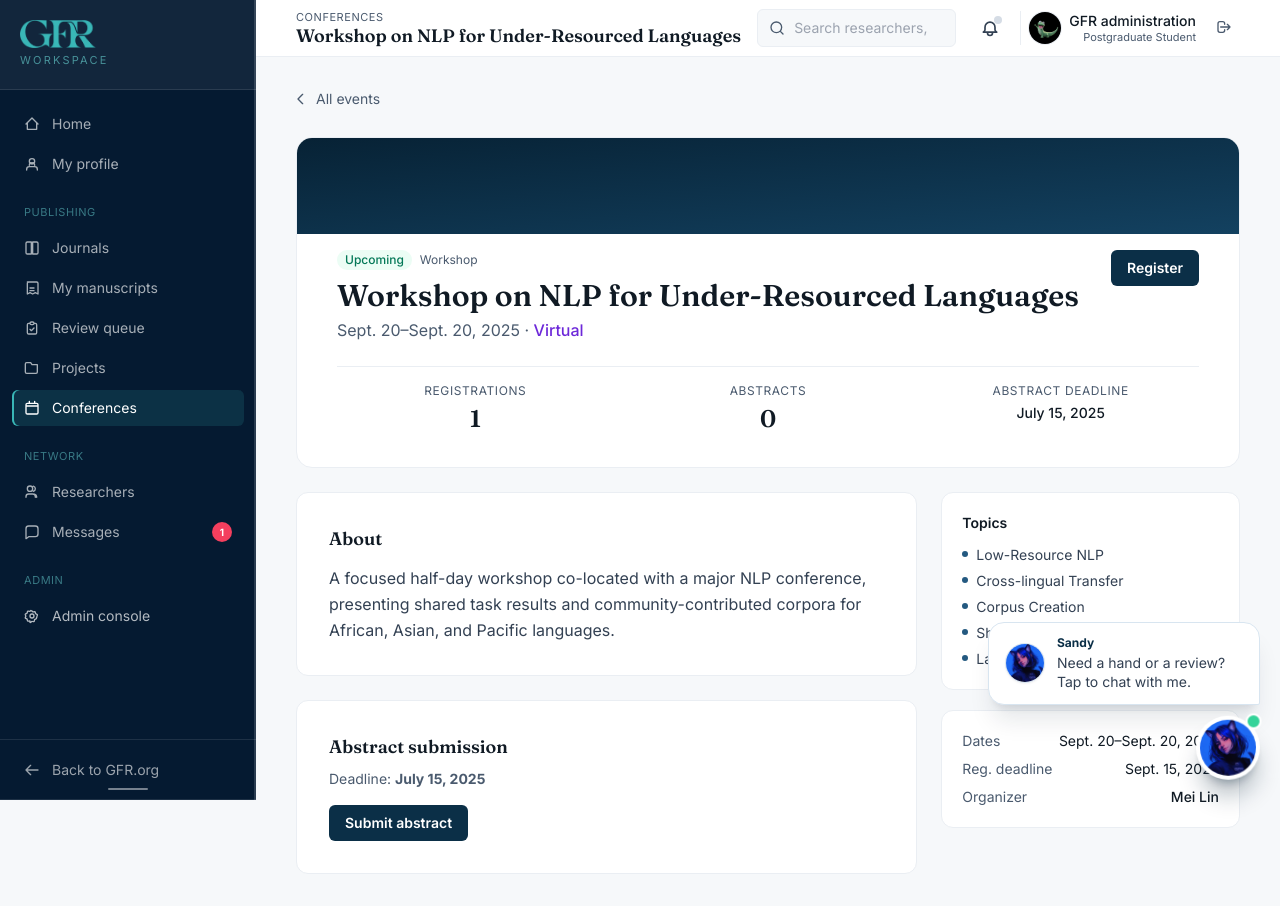
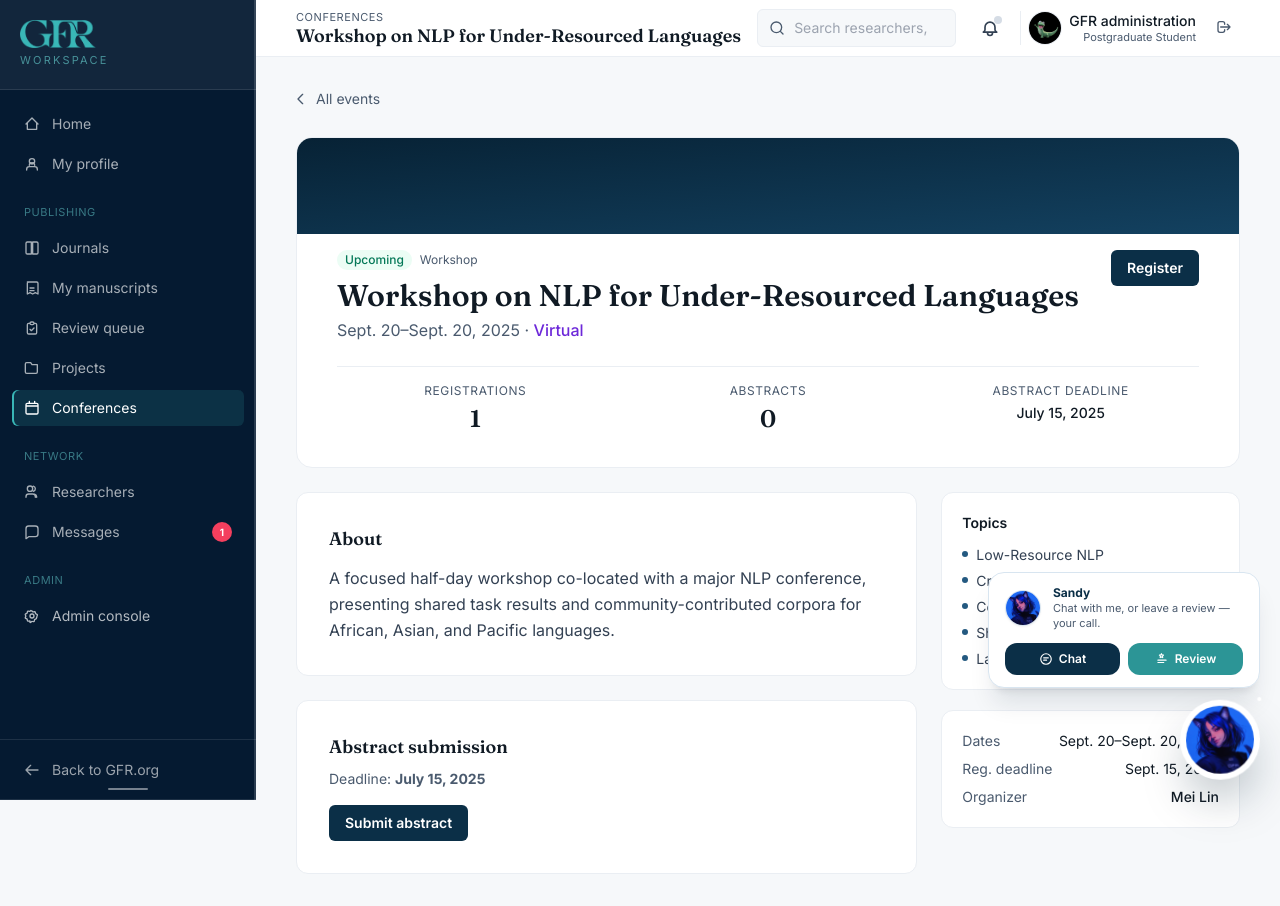
Before and after one commit to dakirBLM/gfr-platform, a Django app: a page that uses templates/dashboard/_sandy.html in a window 1280 px wide. Run offline with Django 4.2, Linux system fonts and the light colour scheme; a user stored in the database is signed in; data comes from the database, SQL or seed files in the repository; some libraries are stand-ins or nearby versions.

Commit message:
Improve Sandy chat: new persona prompt, avatar bubbles, typing indicator, dual entry chips

```diff
--- a/accounts/forms.py
+++ b/accounts/forms.py
@@ -24,7 +24,7 @@ def _apply_input_css(form: forms.Form, skip: set[str] = frozenset()) -> None:
         if isinstance(widget, (forms.CheckboxInput, forms.FileInput, forms.ClearableFileInput)):
             continue
         css = INPUT_CSS
-        if widget.input_type == 'password':
+        if getattr(widget, 'input_type', None) == 'password':
             # Extra right padding so the visibility toggle never overlaps the text.
             css += ' pr-10'
         existing = widget.attrs.get('class', '')
--- a/templates/dashboard/_sandy.html
+++ b/templates/dashboard/_sandy.html
@@ -12,11 +12,24 @@
     from { opacity: 0; transform: translateY(12px) scale(.96); }
     to { opacity: 1; transform: translateY(0) scale(1); }
   }
+  @keyframes sandy-typing {
+    0%, 60%, 100% { transform: translateY(0); opacity: .35; }
+    30% { transform: translateY(-4px); opacity: 1; }
+  }
   .sandy-float { animation: sandy-float 3.2s ease-in-out infinite; }
   .sandy-ring { animation: sandy-ring 2.2s ease-out infinite; }
   .sandy-arrive { animation: sandy-arrive .22s ease-out both; }
+  .sandy-typing-dot {
+    width: 6px;
+    height: 6px;
+    border-radius: 999px;
+    background: #64748b;
+    animation: sandy-typing 1.2s ease-in-out infinite;
+  }
+  .sandy-typing-dot:nth-child(2) { animation-delay: .15s; }
+  .sandy-typing-dot:nth-child(3) { animation-delay: .3s; }
   @media (prefers-reduced-motion: reduce) {
-    .sandy-float, .sandy-ring, .sandy-arrive { animation: none; }
+    .sandy-float, .sandy-ring, .sandy-arrive, .sandy-typing-dot { animation: none; }
   }
   #sandy-chat-log::-webkit-scrollbar { width: 6px; }
   #sandy-chat-log::-webkit-scrollbar-thumb { background: #d5dce5; border-radius: 999px; }
@@ -24,24 +37,39 @@
 
 <aside id="sandy-widget" class="fixed bottom-5 right-5 z-50 flex flex-col items-end gap-3"
        data-chat-url="{% url 'dashboard:sandy_chat' %}"
-       data-user-name="{{ user.display_name|escape }}">
+       data-user-name="{{ user.display_name|escape }}"
+       data-user-avatar="{{ user.avatar_url }}"
+       data-sandy-avatar="{% static 'img/sandy-mascot.png' %}">
   <div id="sandy-prompt"
-       class="sandy-arrive max-w-[17rem] rounded-2xl rounded-br-sm border border-brand-100 bg-white px-4 py-3 shadow-xl shadow-brand-900/10">
-    <button type="button" id="sandy-prompt-open" class="flex items-center gap-3 text-left"
-            aria-expanded="false" aria-controls="sandy-panel">
+       class="sandy-arrive max-w-[17rem] rounded-2xl border border-brand-100 bg-white px-4 py-3 shadow-xl shadow-brand-900/10">
+    <div class="flex items-center gap-3">
       <img src="{% static 'img/sandy-mascot.png' %}" alt=""
-           class="h-10 w-10 shrink-0 rounded-full border border-brand-100 bg-white object-cover shadow-sm">
+           class="h-9 w-9 shrink-0 rounded-full border border-brand-100 bg-white object-cover shadow-sm">
       <span>
         <span class="block text-xs font-bold text-brand-700">Sandy</span>
-        <span class="mt-0.5 block text-sm leading-snug text-ink-700">
-          Need a hand or a review? Tap to chat with me.
-        </span>
+        <span class="block text-[11px] leading-snug text-ink-600">Chat with me, or leave a review — your call.</span>
       </span>
-    </button>
+    </div>
+    <div class="mt-3 grid grid-cols-2 gap-2">
+      <button type="button" data-sandy-quick="chat"
+              class="flex items-center justify-center gap-1.5 rounded-xl bg-brand-700 px-2 py-2 text-xs font-semibold text-white transition hover:bg-brand-800 focus:outline-none focus:ring-2 focus:ring-brand-300">
+        <svg class="h-3.5 w-3.5" fill="none" stroke="currentColor" stroke-width="2" viewBox="0 0 24 24">
+          <path stroke-linecap="round" stroke-linejoin="round" d="M8 10h8M8 14h5M21 12a9 9 0 11-18 0 9 9 0 0118 0z"/>
+        </svg>
+        Chat
+      </button>
+      <button type="button" data-sandy-quick="review"
+              class="flex items-center justify-center gap-1.5 rounded-xl bg-teal-600 px-2 py-2 text-xs font-semibold text-white transition hover:bg-teal-700 focus:outline-none focus:ring-2 focus:ring-teal-300">
+        <svg class="h-3.5 w-3.5" fill="none" stroke="currentColor" stroke-width="2" viewBox="0 0 24 24">
+          <path stroke-linecap="round" stroke-linejoin="round" d="M11.05 2.93l1.08 2.18 2.41.35-1.74 1.7.41 2.4-2.16-1.14-2.16 1.14.41-2.4-1.74-1.7 2.41-.35 1.08-2.18zM5 14h14M5 18h10"/>
+        </svg>
+        Review
+      </button>
+    </div>
   </div>
 
   <section id="sandy-panel"
-           class="hidden sandy-arrive w-[min(22rem,calc(100vw-2.5rem))] overflow-hidden rounded-2xl border border-ink-100 bg-white shadow-2xl shadow-brand-900/20"
+           class="hidden sandy-arrive w-[min(22rem,calc(100vw-2.5rem))] max-h-[calc(100vh-3rem)] overflow-x-hidden overflow-y-auto rounded-2xl border border-ink-100 bg-white shadow-2xl shadow-brand-900/20"
            aria-labelledby="sandy-title">
     <div class="flex items-center justify-between bg-gradient-to-r from-brand-800 to-brand-600 px-5 py-4 text-white">
       <div class="flex items-center gap-3">
@@ -62,7 +90,7 @@
     </div>
 
     <div id="sandy-mode-picker" class="space-y-3 p-5">
-      <p class="text-sm text-ink-600">How can I help you today?</p>
+      <p class="text-sm text-ink-600">What would you like to do?</p>
       <button type="button" data-sandy-mode="chat"
               class="flex w-full items-center gap-3 rounded-xl border border-ink-100 bg-ink-50 px-4 py-3 text-left transition hover:border-brand-300 hover:bg-brand-50">
         <span class="flex h-10 w-10 items-center justify-center rounded-full bg-brand-700 text-white">
@@ -103,9 +131,9 @@
       <p id="sandy-chat-error" class="hidden mx-4 mb-2 rounded-lg bg-rose-50 px-3 py-2 text-xs text-rose-700" role="alert"></p>
       <form id="sandy-chat-form" class="flex items-end gap-2 border-t border-ink-100 p-3">
         <label class="sr-only" for="sandy-chat-input">Message Sandy</label>
-        <textarea id="sandy-chat-input" rows="1" maxlength="1500" required
+        <textarea id="sandy-chat-input" rows="2" maxlength="1500" required
                   placeholder="Ask Sandy anything about GFR…"
-                  class="max-h-24 min-h-[2.5rem] flex-1 resize-none rounded-xl border border-ink-200 bg-ink-50 px-3 py-2 text-sm focus:border-brand-500 focus:bg-white focus:outline-none focus:ring-2 focus:ring-brand-500/20"></textarea>
+                  class="max-h-32 min-h-[3rem] flex-1 resize-none rounded-xl border border-ink-200 bg-ink-50 px-3 py-2.5 text-sm focus:border-brand-500 focus:bg-white focus:outline-none focus:ring-2 focus:ring-brand-500/20"></textarea>
         <button type="submit" id="sandy-chat-send"
                 class="rounded-xl bg-brand-700 px-3 py-2.5 text-sm font-semibold text-white hover:bg-brand-800 disabled:cursor-wait disabled:opacity-60"
                 aria-label="Send message">
@@ -114,7 +142,7 @@
       </form>
     </div>
 
-    <form id="sandy-form" action="{% url 'dashboard:sandy_feedback' %}" method="post" class="hidden space-y-5 p-5">
+    <form id="sandy-form" action="{% url 'dashboard:sandy_feedback' %}" method="post" class="hidden space-y-3 p-4">
       {% csrf_token %}
       <fieldset>
         <legend class="text-sm font-semibold text-ink-900">How is your experience?</legend>
@@ -124,7 +152,7 @@
             <label class="cursor-pointer">
               <input type="radio" name="rating" value="{{ score }}" class="peer sr-only"
                      aria-label="Rating {{ score }} out of 5" required>
-              <span class="flex h-10 items-center justify-center rounded-xl border border-ink-200 text-sm font-bold text-ink-600 transition hover:-translate-y-0.5 hover:border-brand-400 hover:text-brand-700 peer-checked:border-brand-600 peer-checked:bg-brand-600 peer-checked:text-white peer-focus-visible:ring-2 peer-focus-visible:ring-brand-400 peer-focus-visible:ring-offset-2">
+              <span class="flex h-8 items-center justify-center rounded-xl border border-ink-200 text-sm font-bold text-ink-600 transition hover:-translate-y-0.5 hover:border-brand-400 hover:text-brand-700 peer-checked:border-brand-600 peer-checked:bg-brand-600 peer-checked:text-white peer-focus-visible:ring-2 peer-focus-visible:ring-brand-400 peer-focus-visible:ring-offset-2">
                 {{ score }}
               </span>
             </label>
@@ -135,13 +163,13 @@
       <label class="block">
         <span class="text-sm font-semibold text-ink-900">Any bugs?</span>
         <textarea name="bugs" rows="2" maxlength="2000" placeholder="Tell Sandy what went wrong…"
-                  class="mt-2 w-full resize-none rounded-xl border border-ink-200 bg-ink-50 px-3 py-2.5 text-sm focus:border-brand-500 focus:bg-white focus:outline-none focus:ring-2 focus:ring-brand-500/20"></textarea>
+                  class="mt-2 w-full resize-none rounded-xl border border-ink-200 bg-ink-50 px-3 py-2 text-sm focus:border-brand-500 focus:bg-white focus:outline-none focus:ring-2 focus:ring-brand-500/20"></textarea>
       </label>
 
       <label class="block">
         <span class="text-sm font-semibold text-ink-900">What features would you like?</span>
         <textarea name="features" rows="2" maxlength="2000" placeholder="Share an idea for GFR…"
-                  class="mt-2 w-full resize-none rounded-xl border border-ink-200 bg-ink-50 px-3 py-2.5 text-sm focus:border-brand-500 focus:bg-white focus:outline-none focus:ring-2 focus:ring-brand-500/20"></textarea>
+                  class="mt-2 w-full resize-none rounded-xl border border-ink-200 bg-ink-50 px-3 py-2 text-sm focus:border-brand-500 focus:bg-white focus:outline-none focus:ring-2 focus:ring-brand-500/20"></textarea>
       </label>
 
       <p id="sandy-error" class="hidden rounded-lg bg-rose-50 px-3 py-2 text-xs text-rose-700" role="alert"></p>
@@ -163,12 +191,12 @@
   </section>
 
   <button type="button" id="sandy-bubble"
-          class="sandy-float relative flex h-16 w-16 items-center justify-center rounded-full bg-white p-1 text-white shadow-xl shadow-brand-800/30 transition hover:scale-105 focus:outline-none focus:ring-4 focus:ring-brand-200"
+          class="sandy-float relative flex h-20 w-20 items-center justify-center rounded-full bg-white p-1.5 text-white shadow-2xl shadow-brand-800/40 transition hover:scale-105 focus:outline-none focus:ring-4 focus:ring-brand-200"
           aria-label="Open Sandy" aria-expanded="false" aria-controls="sandy-panel">
     <span class="sandy-ring absolute inset-0 rounded-full border-2 border-brand-400"></span>
     <img src="{% static 'img/sandy-mascot.png' %}" alt=""
          class="relative h-full w-full rounded-full object-cover">
-    <span class="absolute -right-0.5 -top-0.5 h-4 w-4 rounded-full border-2 border-white bg-emerald-400"></span>
+    <span class="absolute -right-0.5 -top-0.5 h-4.5 w-4.5 rounded-full border-2 border-white bg-emerald-400"></span>
   </button>
 </aside>
 
@@ -179,7 +207,6 @@
 
     const bubble = document.getElementById('sandy-bubble');
     const prompt = document.getElementById('sandy-prompt');
-    const promptOpen = document.getElementById('sandy-prompt-open');
     const panel = document.getElementById('sandy-panel');
     const modePicker = document.getElementById('sandy-mode-picker');
     const tabs = document.getElementById('sandy-tabs');
@@ -195,29 +222,58 @@
     const submit = document.getElementById('sandy-submit');
     const chatUrl = widget.dataset.chatUrl;
     const userName = widget.dataset.userName || 'there';
+    const userAvatar = widget.dataset.userAvatar || '';
+    const sandyAvatar = widget.dataset.sandyAvatar;
     const csrfToken = form.querySelector('[name=csrfmiddlewaretoken]').value;
+    const sandyAvatarHTML = `<img src="${sandyAvatar}" alt="Sandy" class="h-7 w-7 shrink-0 rounded-full border border-brand-100 bg-white object-cover shadow-sm self-end">`;
+    const userAvatarHTML = `<img src="${userAvatar}" alt="" class="h-7 w-7 shrink-0 rounded-full border border-ink-100 bg-white object-cover self-end">`;
 
     let mode = null;
     const history = [];
 
     const appendBubble = (role, text) => {
+      const isUser = role === 'user';
       const row = document.createElement('div');
-      row.className = role === 'user' ? 'flex justify-end' : 'flex justify-start';
+      row.className = isUser ? 'flex justify-end gap-2' : 'flex justify-start gap-2';
       const bubbleEl = document.createElement('div');
-      bubbleEl.className = role === 'user'
-        ? 'max-w-[85%] rounded-2xl rounded-br-sm bg-brand-700 px-3 py-2 text-sm text-white'
-        : 'max-w-[85%] rounded-2xl rounded-bl-sm bg-ink-50 px-3 py-2 text-sm text-ink-800';
+      bubbleEl.className = isUser
+        ? 'max-w-[75%] rounded-2xl rounded-br-sm bg-brand-700 px-3 py-2 text-sm text-white'
+        : 'max-w-[75%] rounded-2xl rounded-bl-sm bg-ink-50 px-3 py-2 text-sm text-ink-800';
       bubbleEl.textContent = text;
-      row.appendChild(bubbleEl);
+      if (isUser) {
+        row.appendChild(bubbleEl);
+        row.insertAdjacentHTML('beforeend', userAvatarHTML);
+      } else {
+        row.insertAdjacentHTML('afterbegin', sandyAvatarHTML);
+        row.appendChild(bubbleEl);
+      }
       chatLog.appendChild(row);
       chatLog.scrollTop = chatLog.scrollHeight;
+    };
+
+    const showThinking = () => {
+      const row = document.createElement('div');
+      row.id = 'sandy-thinking';
+      row.className = 'flex justify-start gap-2';
+      row.setAttribute('aria-label', 'Sandy is thinking');
+      row.innerHTML = sandyAvatarHTML
+        + '<div class="flex items-center gap-1 rounded-2xl rounded-bl-sm bg-ink-50 px-4 py-3">'
+        + '<span class="sandy-typing-dot"></span><span class="sandy-typing-dot"></span>'
+        + '<span class="sandy-typing-dot"></span></div>';
+      chatLog.appendChild(row);
+      chatLog.scrollTop = chatLog.scrollHeight;
+    };
+
+    const hideThinking = () => {
+      const row = document.getElementById('sandy-thinking');
+      if (row) row.remove();
     };
 
     const ensureWelcome = () => {
       if (chatLog.childElementCount) return;
       appendBubble(
         'model',
-        `Hi ${userName.split(' ')[0]}! I'm Sandy. Ask me how GFR works for your role — journals, projects, reviews, messaging, anything.`
+        `Hi ${userName.split(' ')[0]}! I'm Sandy. Ask me how GFR works for your role — journals, projects, reviews, messaging, anything. You can also switch to Review to share feedback.`
       );
     };
 
@@ -254,7 +310,6 @@
       panel.classList.remove('hidden');
       prompt.classList.add('hidden');
       bubble.setAttribute('aria-expanded', 'true');
-      promptOpen.setAttribute('aria-expanded', 'true');
       if (!mode) {
         modePicker.classList.remove('hidden');
         tabs.classList.add('hidden');
@@ -272,12 +327,16 @@
     const close = () => {
       panel.classList.add('hidden');
       bubble.setAttribute('aria-expanded', 'false');
-      promptOpen.setAttribute('aria-expanded', 'false');
       bubble.focus();
     };
 
     bubble.addEventListener('click', () => panel.classList.contains('hidden') ? open() : close());
-    promptOpen.addEventListener('click', open);
+    prompt.querySelectorAll('[data-sandy-quick]').forEach(button => {
+      button.addEventListener('click', () => {
+        if (panel.classList.contains('hidden')) open();
+        showMode(button.dataset.sandyQuick);
+      });
+    });
     document.getElementById('sandy-close').addEventListener('click', close);
     document.addEventListener('keydown', event => {
       if (event.key === 'Escape' && !panel.classList.contains('hidden')) close();
@@ -306,6 +365,7 @@
       chatInput.value = '';
       chatSend.disabled = true;
       chatSend.textContent = '…';
+      showThinking();
       try {
         const response = await fetch(chatUrl, {
           method: 'POST',
@@ -327,6 +387,7 @@
         chatError.textContent = exception.message || 'Sandy could not reply. Please try again.';
         chatError.classList.remove('hidden');
       } finally {
+        hideThinking();
         chatSend.disabled = false;
         chatSend.textContent = 'Send';
         chatInput.focus();
```
Also changed, not shown: dashboard/sandy_context.py (+8 -4 lines), dashboard/tests.py (+9 -1 lines), 1 other file.
